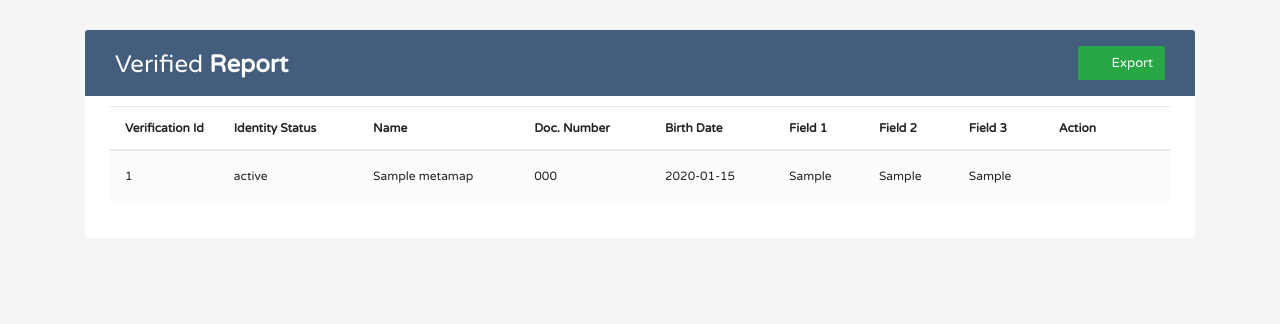
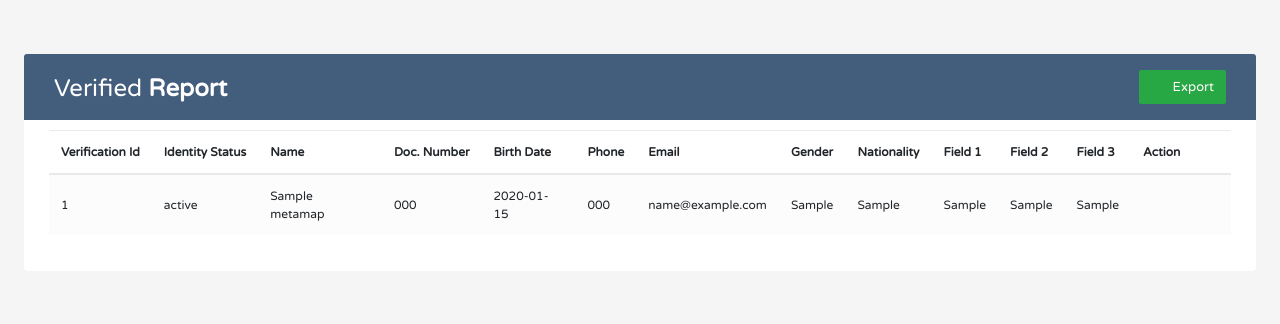
Before and after one commit to rajnikant-panchal/metamap, a Node server app: page /view/report in a window 1280 px wide. Shown: the top 324 px of the page. Run offline with Node 20, Linux system fonts and the light colour scheme; tables that the repository leaves empty hold one stand-in row (values such as "Sample post"); some libraries are stand-ins or nearby versions.

Commit message:
updated code

```diff
--- a/controllers/metaMapControllers.js
+++ b/controllers/metaMapControllers.js
@@ -16,6 +16,10 @@ const addData = asyncHandler(async (req, res) => {
     field1,
     field2,
     field3,
+    phoneNumber,
+    emailAddress,
+    gender,
+    nationality,
   } = req.body;
 
   const obj = await metamMap.create({
@@ -28,6 +32,10 @@ const addData = asyncHandler(async (req, res) => {
     field2,
     field3,
     resource,
+    phoneNumber,
+    emailAddress,
+    gender,
+    nationality,
   });
 
   if (obj) {
@@ -42,6 +50,10 @@ const addData = asyncHandler(async (req, res) => {
       field2: obj.field2,
       field3: obj.field3,
       resource: obj.resource,
+      phoneNumber: obj.phoneNumber,
+      emailAddress: obj.emailAddress,
+      gender: obj.gender,
+      nationality: obj.nationality
     });
   } else {
     res.status(400);
--- a/index.js
+++ b/index.js
@@ -24,7 +24,11 @@ app.use(bodyParser.json());
 
 app.use(bodyParser.urlencoded({ extended: true }));
 
-const whitelist = ["http://47.87.213.40", "http://localhost:5000", "http://httpwebhook.herokuapp.com"];
+const whitelist = [
+  "http://47.87.213.40",
+  "http://localhost:5000",
+  "http://httpwebhook.herokuapp.com",
+];
 const corsOptions = {
   origin: function (origin, callback) {
     if (!origin || whitelist.indexOf(origin) !== -1) {
@@ -37,7 +41,7 @@ const corsOptions = {
 };
 app.use(cors(corsOptions));
 
-app.use(express.static('public'))
+app.use(express.static("public"));
 
 // set the view engine to ejs
 app.set("view engine", "ejs");
@@ -71,6 +75,10 @@ app.get("/download/report", (req, res) => {
         { header: "Name.", key: "Name", width: 15 },
         { header: "DocumentNumber", key: "DocumentNumber", width: 32 },
         { header: "Birth Date", key: "dateOfBirth", width: 32 },
+        { header: "Phone Number", key: "phoneNumber", width: 32 },
+        { header: "EmailAddress", key: "emailAddress", width: 32 },
+        { header: "Gender", key: "gender", width: 32 },
+        { header: "Nationality", key: "nationality", width: 32 },
         { header: "Field 1", key: "field1", width: 32 },
         { header: "Field 2", key: "field2", width: 32 },
         { header: "Field 3", key: "field3", width: 32 },
@@ -84,6 +92,10 @@ app.get("/download/report", (req, res) => {
           Name: data.name,
           DocumentNumber: data.documentNumber,
           dateOfBirth: data.dateOfBirth,
+          phoneNumber: data.phoneNumber,
+          emailAddress: data.emailAddress,
+          gender: data.gender,
+          nationality: data.nationality,
           field1: data.field1,
           field2: data.field2,
           field3: data.field3,
@@ -141,10 +153,54 @@ const generateData = async (res) => {
         documentNumber: jsonData.step.data.documentNumber.value,
         dateOfBirth: jsonData.step.data.dateOfBirth.value,
         resource: jsonData.resource,
+        nationality: jsonData.step.data.nationality
+          ? jsonData.step.data.nationality.value
+          : "",
+        gender: jsonData.step.data.sex ? jsonData.step.data.sex.value : "",
       });
     } else if (jsonData && jsonData.resource && jsonData.identityStatus) {
       let lastRec = await metamMap.findOne({}).sort({ _id: -1 });
       lastRec.identityStatus = jsonData.identityStatus;
+      await metamMap.findByIdAndUpdate(
+        lastRec._id,
+        { $set: lastRec },
+        function (err, data) {
+          if (err) {
+            console.log("Error while updaing data.!");
+          } else {
+            console.log("Last record updated.!");
+          }
+        }
+      );
+    } else if (
+      jsonData &&
+      jsonData.resource &&
+      jsonData.step &&
+      jsonData.step.data &&
+      jsonData.step.data.phoneNumber
+    ) {
+      let lastRec = await metamMap.findOne({}).sort({ _id: -1 });
+      lastRec.phoneNumber = jsonData.step.data.phoneNumber;
+      await metamMap.findByIdAndUpdate(
+        lastRec._id,
+        { $set: lastRec },
+        function (err, data) {
+          if (err) {
+            console.log("Error while updaing data.!");
+          } else {
+            console.log("Last record updated.!");
+          }
+        }
+      );
+    } else if (
+      jsonData &&
+      jsonData.resource &&
+      jsonData.step &&
+      jsonData.step.data &&
+      jsonData.step.data.emailAddress
+    ) {
+      let lastRec = await metamMap.findOne({}).sort({ _id: -1 });
+      lastRec.emailAddress = jsonData.step.data.emailAddress;
       await metamMap.findByIdAndUpdate(
         lastRec._id,
         { $set: lastRec },
@@ -163,7 +219,5 @@ const generateData = async (res) => {
   }
 };
 
-app.use(express.static('public'));
-
 // Start express on the defined port
 app.listen(PORT, () => logger.debug(`🚀 Server running on port ${PORT}`));
--- a/models/metaMapModel.js
+++ b/models/metaMapModel.js
@@ -10,7 +10,11 @@ const metaMap = new Schema({
   field1: { type: String, required: false },
   field2: { type: String, required: false },
   field3: { type: String, required: false },
+  phoneNumber: { type: String, required: false },
+  emailAddress: { type: String, required: false },
+  gender: { type: String, required: false },
   resource: { type: String, required: false },
+  nationality: { type: String, required: false },
 
 });
 
--- a/public/script.js
+++ b/public/script.js
@@ -20,6 +20,10 @@ function get() {
           $('#modalForm [name="field2"]').val(response.field2);
           $('#modalForm [name="field3"]').val(response.field3);
           $('#modalForm [name="dateOfBirth"]').val(response.dateOfBirth);
+          $('#modalForm [name="phoneNumber"]').val(response.phoneNumber);
+          $('#modalForm [name="emailAddress"]').val(response.emailAddress);
+          $('#modalForm [name="gender"]').val(response.gender);
+          $('#modalForm [name="nationality"]').val(response.nationality);
         },
       });
     }
@@ -39,6 +43,10 @@ function sendData() {
     let col6=currentRow.find("td:eq(5)").text().trim();
     let col7=currentRow.find("td:eq(6)").text().trim();
     let col8=currentRow.find("td:eq(7)").text().trim();
+    let col9=currentRow.find("td:eq(8)").text().trim();
+    let col10=currentRow.find("td:eq(9)").text().trim();
+    let col11=currentRow.find("td:eq(10)").text().trim();
+    let col12=currentRow.find("td:eq(11)").text().trim();
 
     let jsonData = {
       "verificationId": col1,
@@ -46,9 +54,13 @@ function sendData() {
       "name": col3,
       "documentNumber": col4,
       "dateOfBirth": col5,
-      "add field1": col6,
-      "add field2": col7,
-      "add field3": col8
+      "phone": col6,
+      "email": col7,
+      "gender": col8,
+      "nationality": col9,
+      "add field1": col10,
+      "add field2": col11,
+      "add field3": col12
     }
 
     $.ajax({
--- a/views/report.ejs
+++ b/views/report.ejs
@@ -80,7 +80,6 @@
     table.table tr th,
     table.table tr td {
       border-color: #e9e9e9;
-      padding: 12px 15px;
       vertical-align: middle;
     }
 
@@ -295,7 +294,9 @@
 </head>
 
 <body>
-  <div class="container-xl">
+  <div class="container-fluid">
+    <div class="row">
+      <div class="m-4">
         <div class="table-responsive">
           <div class="table-wrapper">
             <div class="table-title">
@@ -304,7 +305,8 @@
                   <h2>Verified <b> Report</b></h2>
                 </div>
                 <div class="col-sm-6">
-              <a href="http://httpwebhook.herokuapp.com/download/report" class="btn btn-success" ><i class="material-icons save">&#xe161;</i> <span>Export</span></a>
+                  <a href="http://httpwebhook.herokuapp.com/download/report" class="btn btn-success"><i
+                      class="material-icons save">&#xe161;</i> <span>Export</span></a>
                 </div>
               </div>
             </div>
@@ -316,6 +318,10 @@
                   <th scope="col" class="text-nowrap">Name</th>
                   <th scope="col" class="text-nowrap">Doc. Number</th>
                   <th scope="col" class="text-nowrap">Birth Date</th>
+                  <th scope="col" class="text-nowrap">Phone</th>
+                  <th scope="col" class="text-nowrap">Email</th>
+                  <th scope="col" class="text-nowrap">Gender</th>
+                  <th scope="col" class="text-nowrap">Nationality</th>
                   <th scope="col" class="text-nowrap">Field 1</th>
                   <th scope="col" class="text-nowrap">Field 2</th>
                   <th scope="col" class="text-nowrap">Field 3</th>
@@ -342,6 +348,18 @@
                         <%= row.dateOfBirth %>
                       </td>
                       <td>
+                        <%= row.phoneNumber %>
+                      </td>
+                      <td>
+                        <%= row.emailAddress %>
+                      </td>
+                      <td>
+                        <%= row.gender %>
+                      </td>
+                      <td>
+                        <%= row.nationality %>
+                      </td>
+                      <td>
                         <%= row.field1 %>
                       </td>
                       <td>
@@ -351,16 +369,18 @@
                         <%= row.field3 %>
                       </td>
                       <td>
-                    <a href="#editEmployeeModal" data-id="<%= row._id %>" class="edit editingTRbutton" data-toggle="modal"><i
-                        class="material-icons" data-toggle="tooltip" title="Edit">&#xE254;</i></a>
+                        <a href="#editEmployeeModal" data-id="<%= row._id %>" class="edit editingTRbutton"
+                          data-toggle="modal"><i class="material-icons" data-toggle="tooltip"
+                            title="Edit">&#xE254;</i></a>
                       </td>
                       <td>
-                    <a href="#" class="edit sendTRbutton" title="Send"><i class="material-icons send">&#xe163;</i></a>
+                        <a href="#" class="edit sendTRbutton" title="Send"><i
+                            class="material-icons send">&#xe163;</i></a>
                       </td>
                     </tr>
                     <% })}else{ %>
                       <tr>
-                    <td colspan="10" align="center">
+                        <td colspan="14" align="center">
                           <h4>No Record Found</h4>
                         </td>
 
@@ -385,48 +405,78 @@
           </div>
         </div>
       </div>
+    </div>
+  </div>
   <!-- Edit Modal HTML -->
-  <div class="modal fade" id="editEmployeeModal" tabindex="-1" role="dialog" aria-labelledby="ModalLabel" aria-hidden="true">
-    <div class="modal-dialog" role="document">
+  <div class="modal fade" id="editEmployeeModal" tabindex="-1" role="dialog" aria-labelledby="ModalLabel"
+    aria-hidden="true">
+    <div class="modal-lg modal-dialog" style="max-width: 60%;" role="document">
       <div class="modal-content">
-        <form id="modalForm" enctype='application/json' action="http://httpwebhook.herokuapp.com/api/updateDataById/" method="post">
+        <form id="modalForm" enctype='application/json' action="http://httpwebhook.herokuapp.com/api/updateDataById/"
+          method="post">
           <div class="modal-header">
             <h4 class="modal-title">Edit</h4>
             <button type="button" class="close" data-dismiss="modal" aria-hidden="true">&times;</button>
           </div>
           <div class="modal-body">
-            <div class="form-group">
+            <div class="form-row">
+              <div class="form-group col-md-4">
                 <label>Verification ID</label>
                 <input type="hidden" name="id">
                 <input type="text" class="form-control" name="verificationId">
               </div>
-            <div class="form-group">
+              <div class="form-group col-md-4">
                 <label>Identity Status</label>
                 <input type="text" class="form-control" name="identityStatus">
               </div>
-            <div class="form-group">
+              <div class="form-group col-md-4">
                 <label>Name</label>
                 <input type="text" class="form-control" name="name">
               </div>
-            <div class="form-group">
+            </div>
+
+            <div class="form-row">
+
+              <div class="form-group col-md-4">
                 <label>Document Number</label>
                 <input type="text" class="form-control" name="documentNumber">
               </div>
-            <div class="form-group">
+              <div class="form-group col-md-4">
                 <label>Birth Date</label>
                 <input type="text" class="form-control" name="dateOfBirth">
               </div>
-            <div class="form-group">
+              <div class="form-group col-md-4">
+                <label>Phone</label>
+                <input type="text" class="form-control" name="phoneNumber">
+              </div>
+            </div>
+            <div class="form-row">
+              <div class="form-group col-md-4">
+                <label>Email</label>
+                <input type="text" class="form-control" name="emailAddress">
+              </div>
+              <div class="form-group col-md-4">
+                <label>Gender</label>
+                <input type="text" class="form-control" name="gender">
+              </div>
+              <div class="form-group col-md-4">
+                <label>Nationality</label>
+                <input type="text" class="form-control" name="nationality">
+              </div>
+            </div>
+            <div class="form-row">
+              <div class="form-group col-md-4">
                 <label>Add. Field 1</label>
                 <input type="text" class="form-control" name="field1">
               </div>
-            <div class="form-group">
+              <div class="form-group col-md-4">
                 <label>Add. Field 2</label>
                 <input type="text" class="form-control" name="field2">
               </div>
-            <div class="form-group">
+              <div class="form-group col-md-4">
                 <label>Add. Field 3</label>
                 <input type="text" class="form-control" name="field3">
+              </div>
             </div>
           </div>
           <div class="modal-footer">
```
Lines whose indentation alone changed are shown as unchanged.
